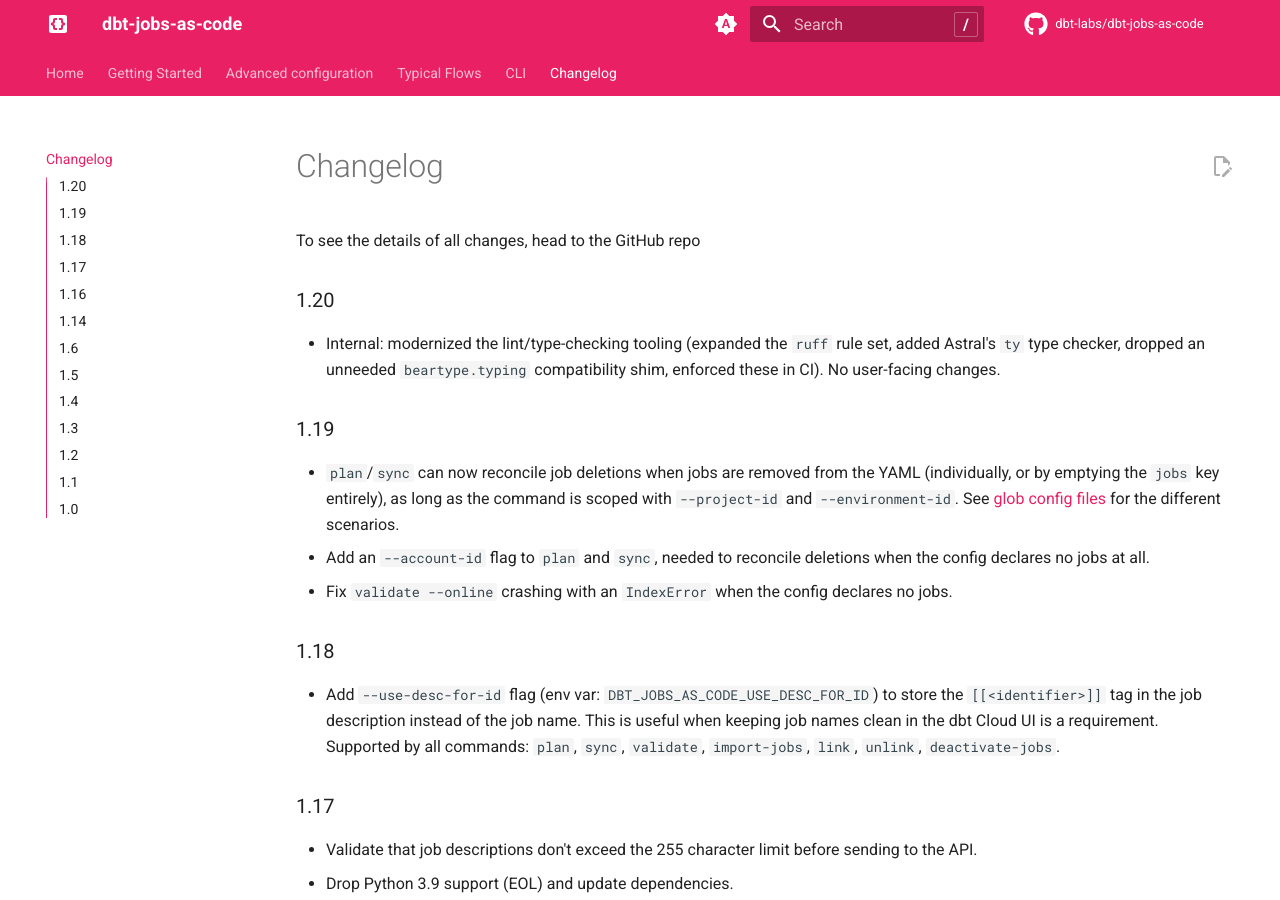
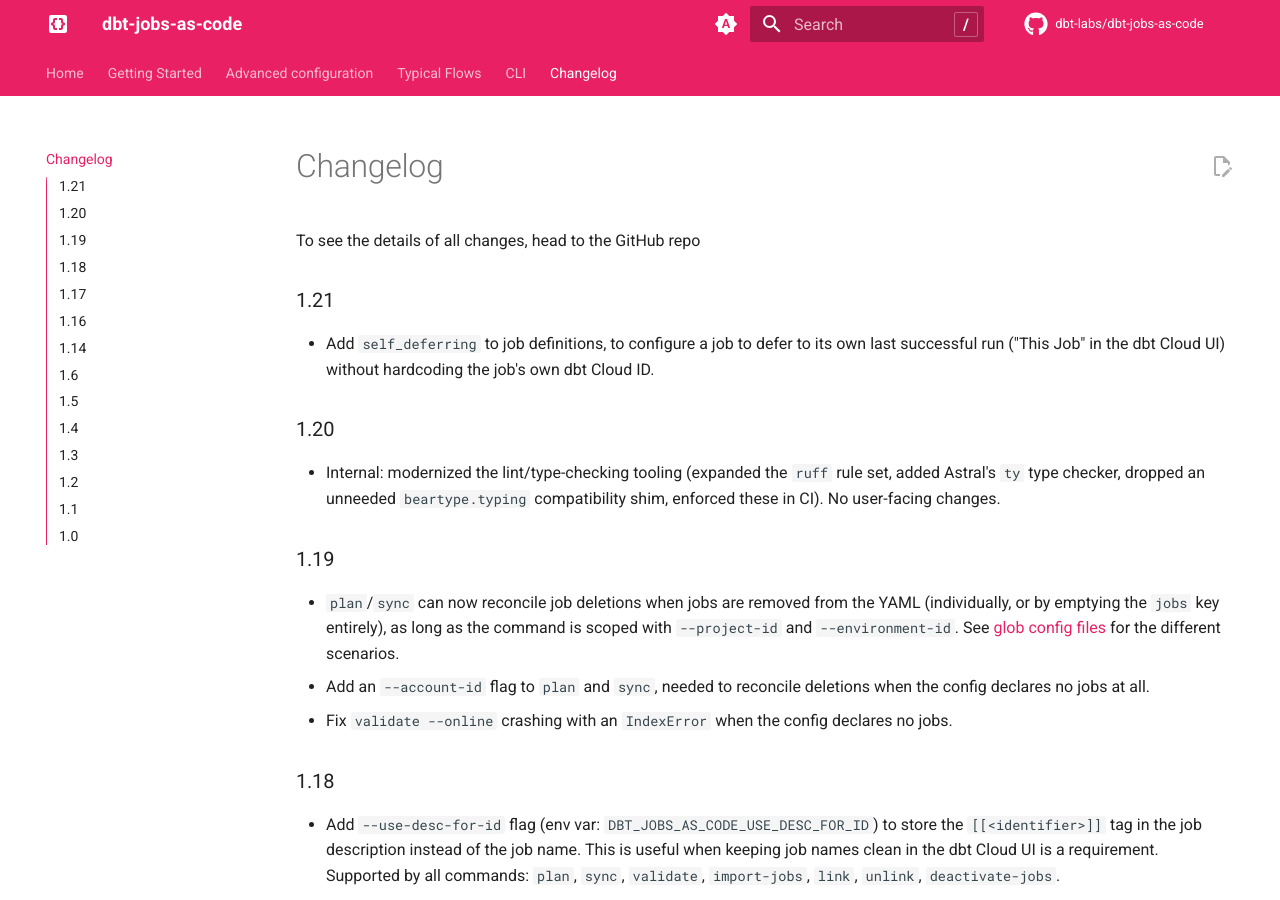
Before and after one commit to dbt-labs/dbt-jobs-as-code, an MkDocs documentation site: the page built from docs/changelog.md, in a window 1280 px wide and 900 px high. Built offline with MkDocs 1.6.1 and Material for MkDocs 9.7.7, drawn with Linux system fonts in a browser that asks for light colours; comment, search, counter and statistics services are not loaded; the version menu is left out.

Commit message:
Document self_deferring in getting started guide and changelog

```diff
--- a/docs/changelog.md
+++ b/docs/changelog.md
@@ -1,5 +1,9 @@
 
 To see the details of all changes, head to the GitHub repo
+
+### 1.21
+
+- Add `self_deferring` to job definitions, to configure a job to defer to its own last successful run ("This Job" in the dbt Cloud UI) without hardcoding the job's own dbt Cloud ID.
 
 ### 1.20
 
```
Also changed, not shown: docs/getting_started.md (+1 -0 lines).
